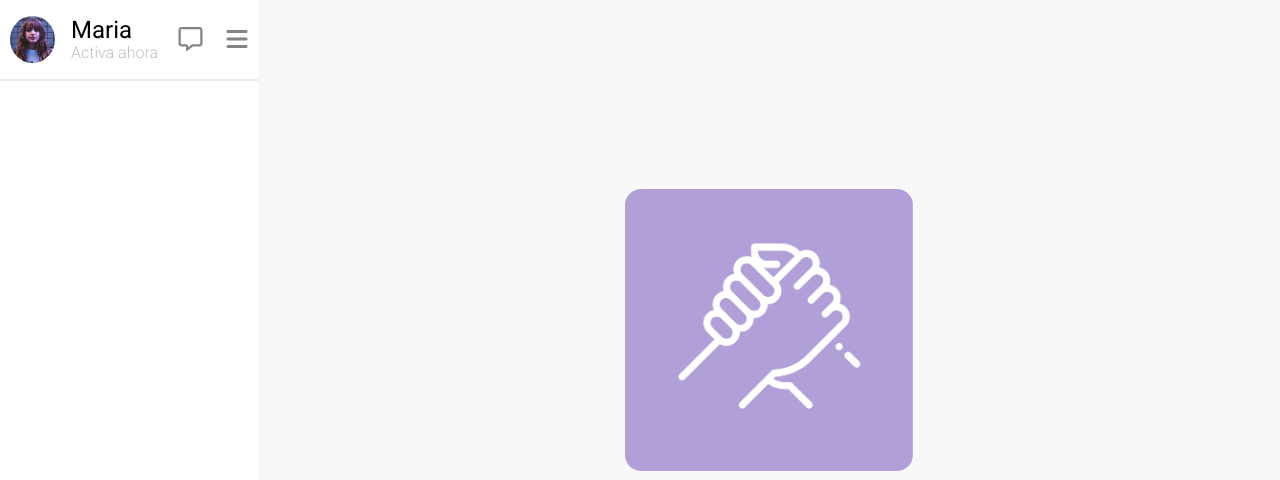
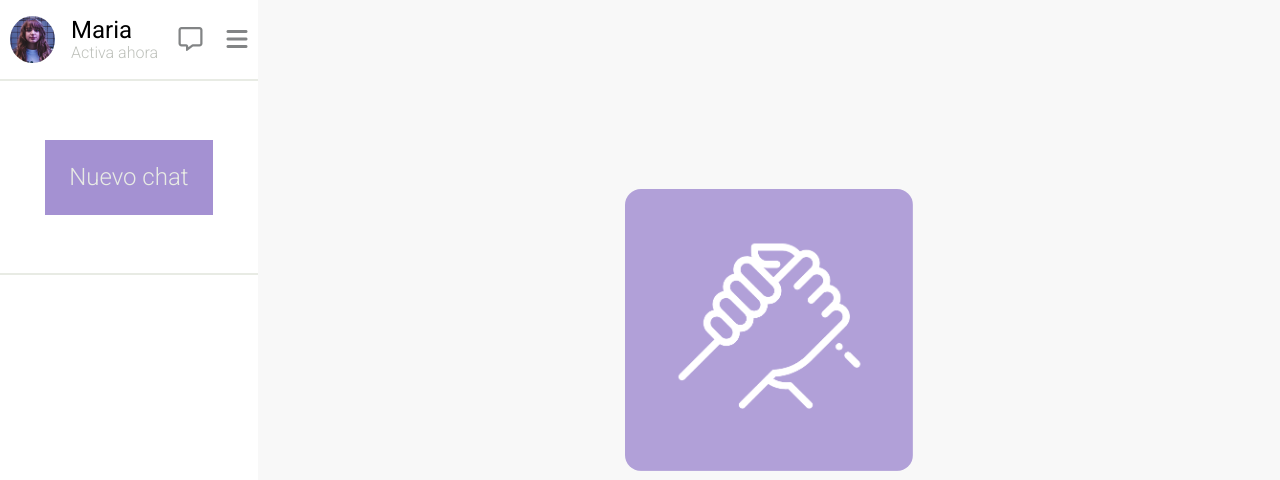
Before and after one commit to framirezj/ADL_desafio_flex, a plain HTML site: page index.html in a window 1280 px wide. Shown: the top 480 px of the page. Drawn offline with Linux system fonts and the light colour scheme.

Commit message:
created: button para nuevo chat

```diff
--- a/assets/css/styles.css
+++ b/assets/css/styles.css
@@ -83,6 +83,28 @@ body {
   justify-content: center;
 }
 
+/* nuevo chat */
+.nuevo-chat{
+  display: flex;
+  align-items: center;
+  justify-content: center;
+  height: 12rem;
+  border-bottom: 2px solid #E8EBE4;
+
+}
+
+.nuevo-chat button{
+  background-color: #A491D2;
+  color: #E8EBE4;
+  width: 65%;
+  padding: 1.5rem 0 1.5rem 0;
+  text-align: center;
+  font-size: 1.5rem;
+  border: none;
+}
+
+
+
 /* section mensajes */
 .mensajes {
   background-color: #f8f8f8;
--- a/index.html
+++ b/index.html
@@ -25,6 +25,8 @@
     <main class="app">
       <!-- CONTACTOS -->
       <section class="contactos">
+
+        <!-- USER -->
         <div class="perfil">
 
           <div class="user">
@@ -45,6 +47,10 @@
             <i class="fa-solid fa-bars fa-xl" style="color: #828485;"></i>
           </div>
         </div>
+        <!-- NUEVO CHAT -->
+         <div class="nuevo-chat">
+          <button class="roboto-light">Nuevo chat</button>
+         </div>
       </section>
       <!-- MENSAJES -->
       <section class="mensajes">
```
